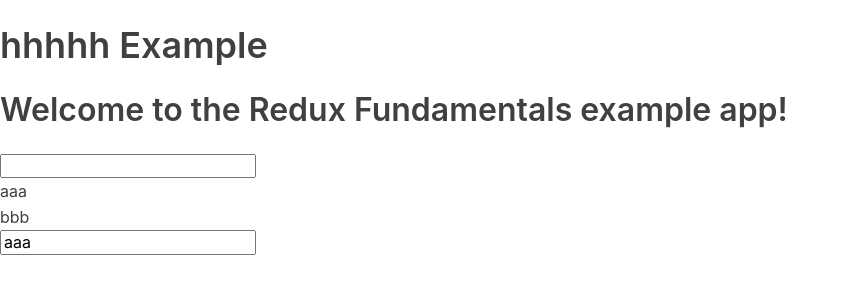
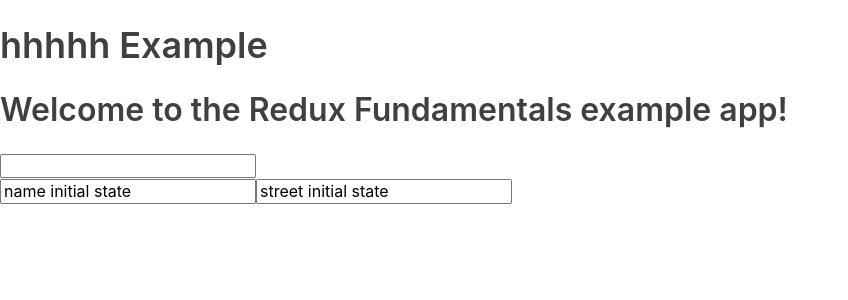
Before and after one commit to dcmodie/my_react_bp, a React (Create React App) app: page / in a window 1280 px wide. Shown: the top 300 px of the page, without its empty margins (0-848 px from the left). Built offline with nearby package versions, Linux system fonts and the light colour scheme.

Commit message:
clean up

```diff
--- a/src/features/personalInfo/PersonalInfoPage.js
+++ b/src/features/personalInfo/PersonalInfoPage.js
@@ -1,6 +1,5 @@
 import React from 'react'
-import { useSelector } from 'react-redux';
-import {useDispatch} from 'react-redux';
+import { useSelector, useDispatch } from 'react-redux';
 
 const personalInfo = state => state.personalInfo;  //what is this
 
@@ -8,21 +7,18 @@
 	const pInfo = useSelector(personalInfo);//read from redux
 	const dispatch = useDispatch();//why is this necessary, write to redux
 
-	const handleChange = (e)=>{
+	const handleNameChange = (e)=>{
 		dispatch({ type: 'nameChanged', payload: e.target.value });
+	}
+
+	const handleStreetChange = (e)=>{
+		dispatch({ type: 'streetChanged', payload: e.target.value });
 	}
 
 	return (
 		<div>
-			<div>
-				{pInfo.name}
-			</div>
-			<div>
-				{pInfo.street}
-			</div>
-
-
-			<input value={pInfo.name} onChange={ handleChange }/>
+			<input value={pInfo.name} onChange={ handleNameChange }/>
+			<input value={pInfo.street} onChange={ handleStreetChange }/>
 		</div>
 	)
 
--- a/src/features/personalInfo/PersonalInfoSlice.js
+++ b/src/features/personalInfo/PersonalInfoSlice.js
@@ -1,6 +1,6 @@
 const initialState = {
-  name: 'aaa',
-  street: 'bbb'
+  name: 'name initial state',
+  street: 'street initial state'
 }
 
 export default function personalInfoReducer(state = initialState, action) {
```
Also changed, not shown: doc/notes.txt, 1 other file (tests, documents, lock files or other folders).
